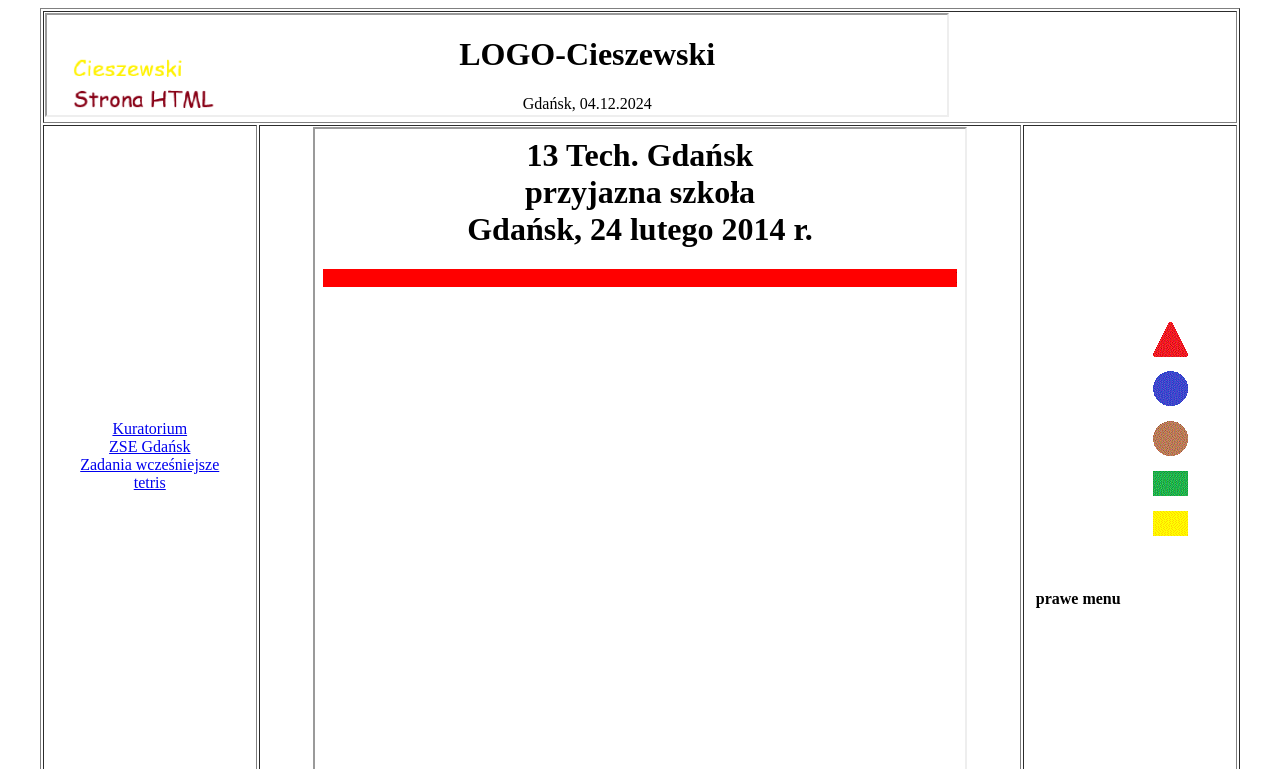
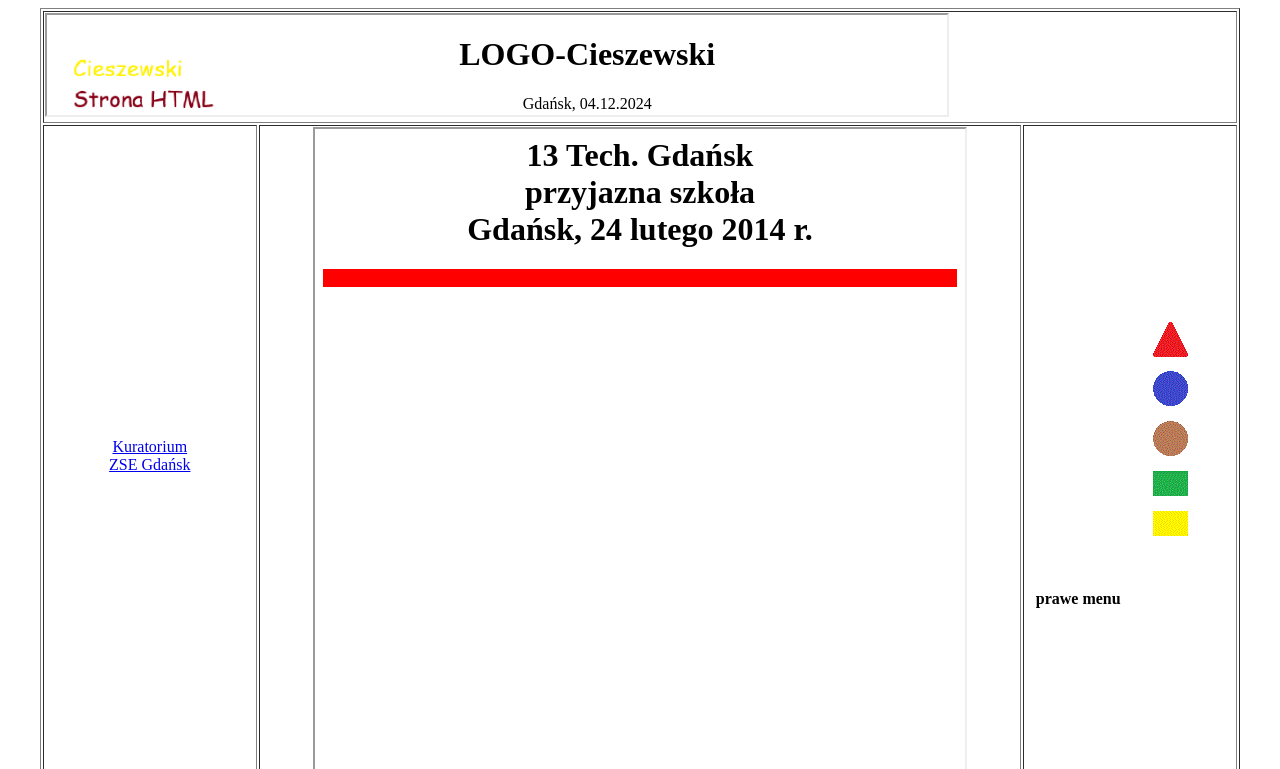
Before and after one commit to macius77/zad-14-15, a plain HTML site: page index.html in a window 1280 px wide. Shown: the top 769 px of the page. Drawn offline with Linux system fonts and the light colour scheme.

Commit message:
Update index.html

```diff
--- a/index.html
+++ b/index.html
@@ -18,9 +18,7 @@
  <br>
  <a href="https://zse.edu.gdansk.pl/pl" target="strony">ZSE Gdańsk</a>
  <br>
- <a href="https://macius77.github.io/css/" target="strony">Zadania wcześniejsze</a>
- <br>
- <a href="https://tetris.com/play-tetris" target="strony">tetris</a>
+
  </td>
  <td align=center>
     <iframe width=650 height=650 name="strony" src="start.html" border="0"></iframe>
```
